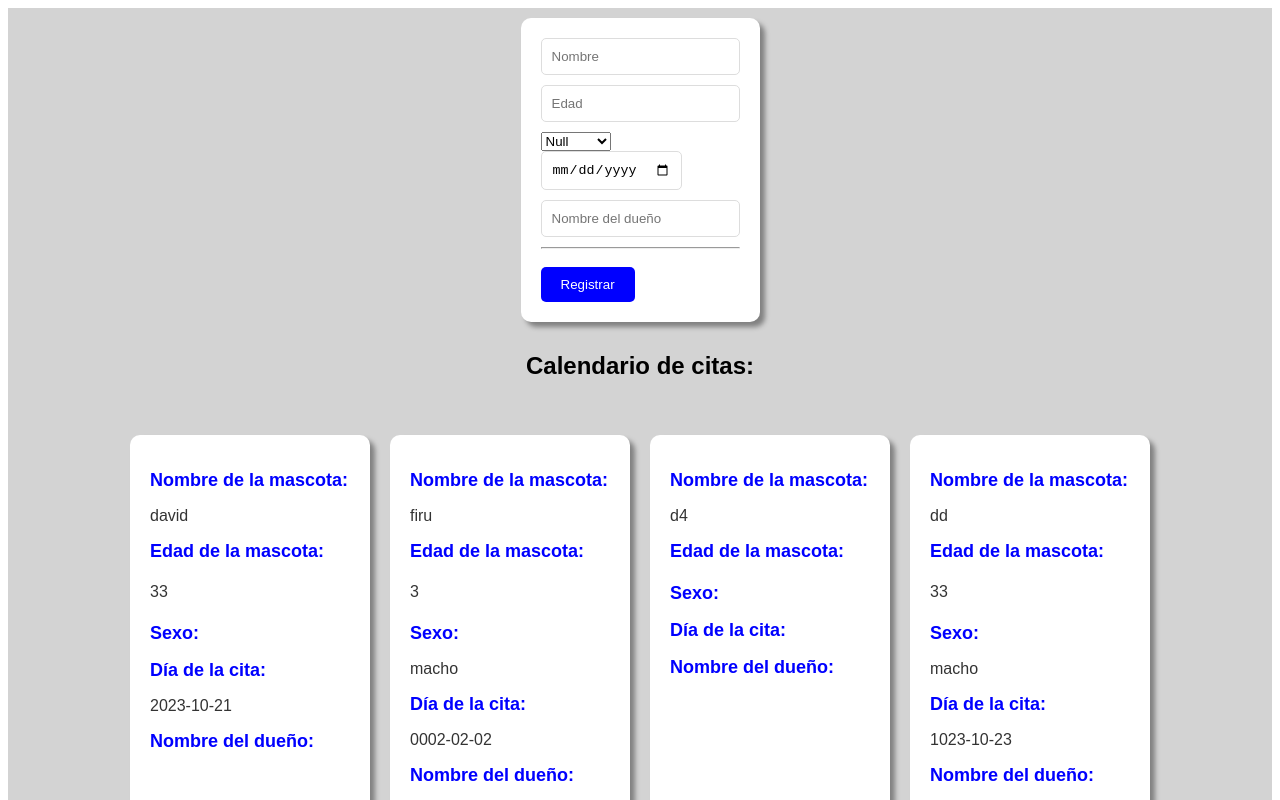
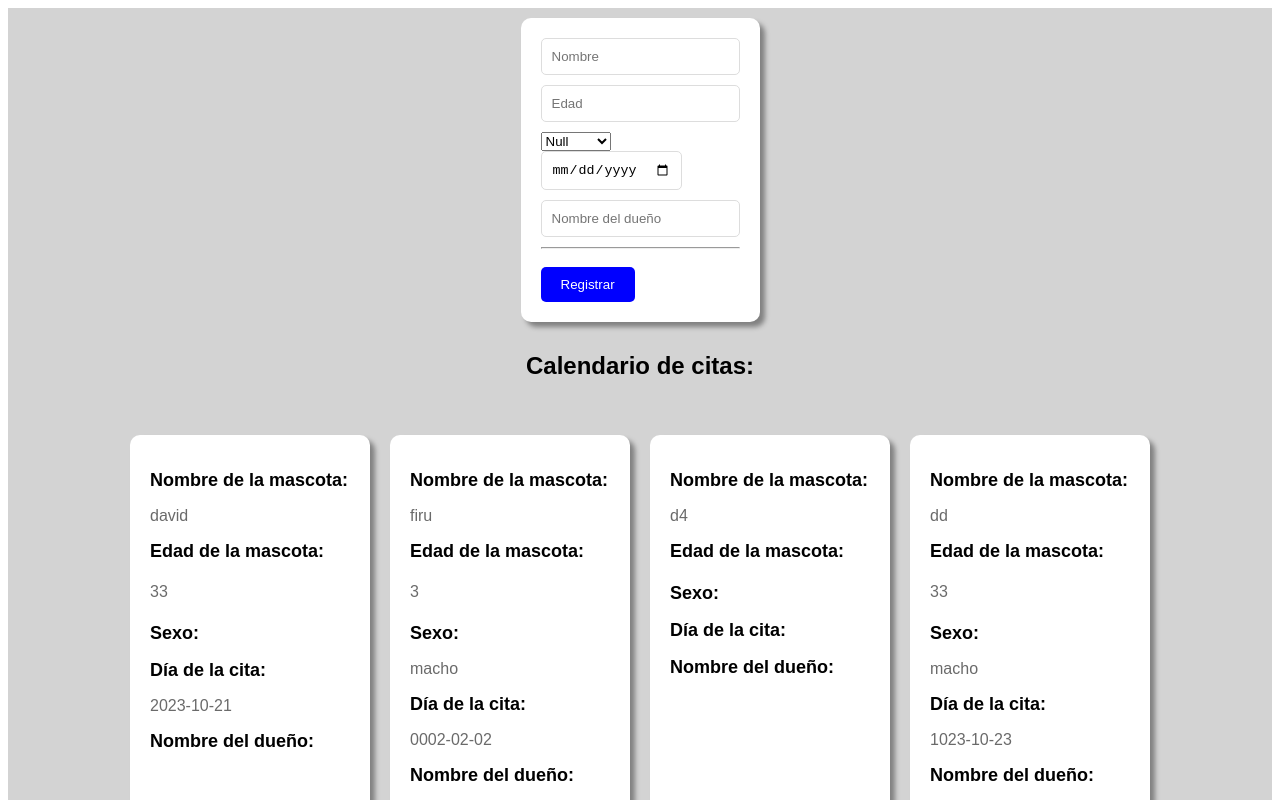
Before and after one commit to davidpeva/citas-vet, a React (Vite) app: page / in a window 1280 px wide. Shown: the top 800 px of the page. Built offline with nearby package versions, Linux system fonts and the light colour scheme; data requests are answered from the project's data file.

Commit message:
Corrigiendo color de fuentes

```diff
--- a/src/styles.scss
+++ b/src/styles.scss
@@ -63,12 +63,12 @@
             max-width: max-content;
 
             h2 {
-                color: blue;
+                color: black;
                 font-size: 18px;
             }
 
             p, h3, h4 {
-                color: #333;
+                color: #6a6a6a;
                 font-size: 16px;
                 font-weight: 200;
             }
```
